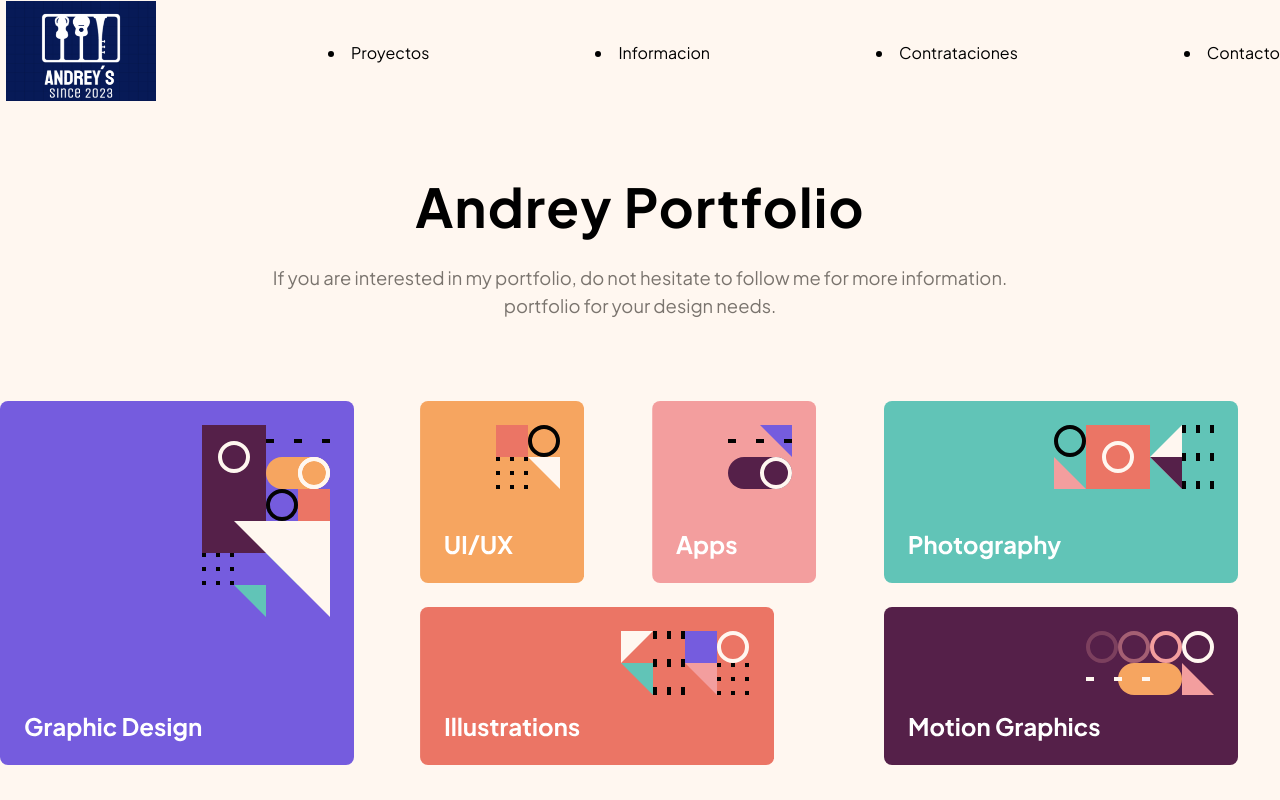
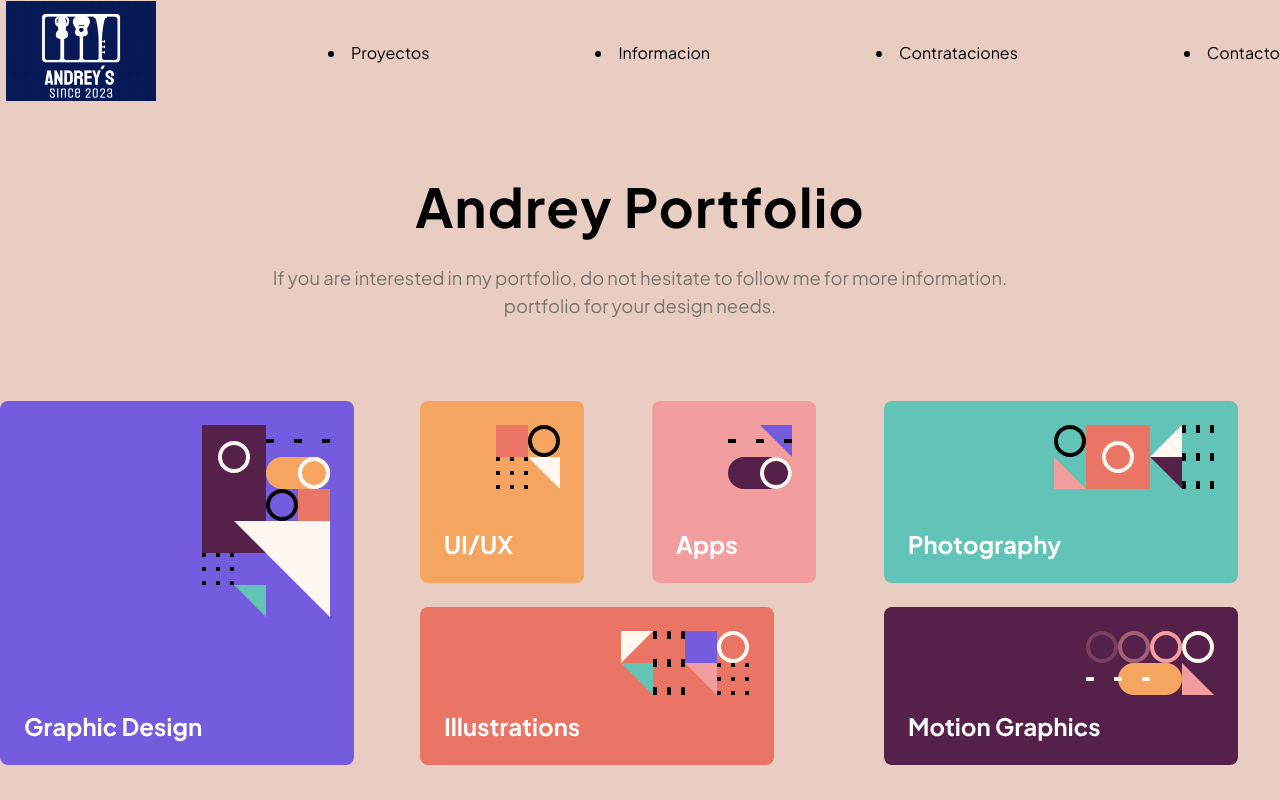
Before and after one commit to AndreyBV5/Primera-Prueba-PrograIV, a Next.js app in the folder portafolio-app/: page / in a window 1280 px wide. Shown: the top 800 px of the page. Built offline with nearby package versions, Linux system fonts and the light colour scheme.

Commit message:
color pastel
cambio a color pastel

```diff
--- a/portafolio-app/styles/globals.css
+++ b/portafolio-app/styles/globals.css
@@ -7,7 +7,7 @@ body {
   margin: 0;
   overflow-x: hidden;
   scroll-behavior: smooth;
-  background-color: #FFF7F0;
+  background-color: #EACDC2;
   font-family: 'Plus Jakarta Sans', 'sans-serif';
 }
 
```
